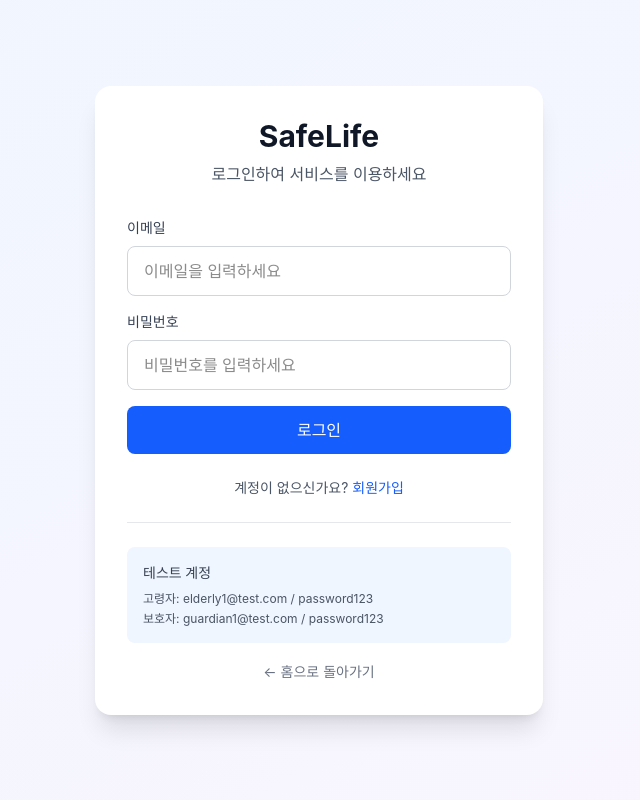
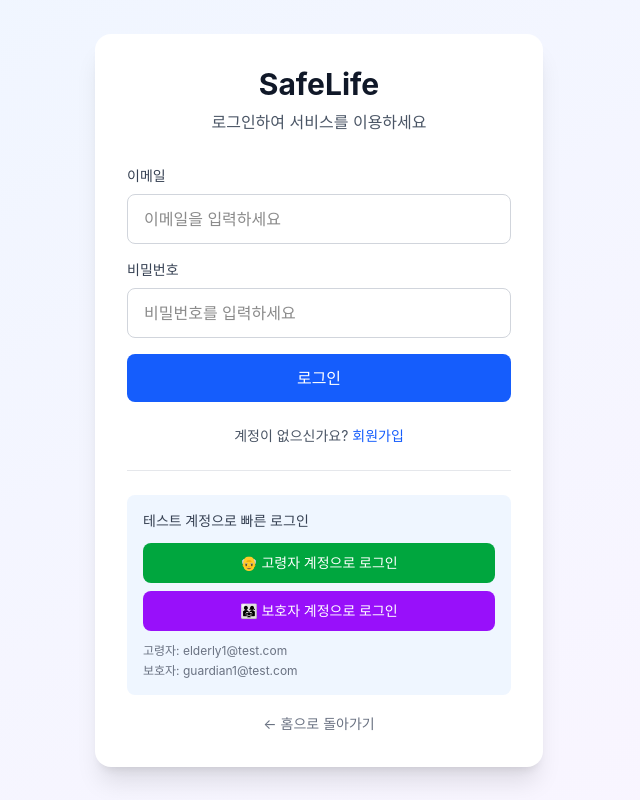
Before and after one commit to yonghwan1106/ai_life_solution_challenge, a Next.js app in the folder safelife-platform/: page /login in a window 1280 px wide. Shown: the whole page, without its empty margins (321-961 px from the left). Built offline with nearby package versions, Linux system fonts and the light colour scheme; no server answers; what pocketbase would draw is missing.

Commit message:
Add one-click test account login buttons
- Add handleTestLogin function for quick test account access
- Add elderly account login button (green)
- Add guardian account login button (purple)
- Keep email info visible for reference

```diff
--- a/safelife-platform/app/login/page.tsx
+++ b/safelife-platform/app/login/page.tsx
@@ -23,6 +23,21 @@ export default function LoginPage() {
     } catch (err: any) {
       console.error('Login error:', err)
       setError(err.message || '로그인에 실패했습니다. 이메일과 비밀번호를 확인해주세요.')
+    } finally {
+      setLoading(false)
+    }
+  }
+
+  const handleTestLogin = async (testEmail: string, testPassword: string) => {
+    setError('')
+    setLoading(true)
+
+    try {
+      await auth.signIn(testEmail, testPassword)
+      router.push('/dashboard')
+    } catch (err: any) {
+      console.error('Login error:', err)
+      setError(err.message || '로그인에 실패했습니다.')
     } finally {
       setLoading(false)
     }
@@ -93,10 +108,26 @@ export default function LoginPage() {
 
         <div className="mt-6 pt-6 border-t border-gray-200">
           <div className="bg-blue-50 p-4 rounded-lg">
-            <p className="text-sm text-gray-700 font-medium mb-2">테스트 계정</p>
-            <div className="space-y-1 text-xs text-gray-600">
-              <p>고령자: elderly1@test.com / password123</p>
-              <p>보호자: guardian1@test.com / password123</p>
+            <p className="text-sm text-gray-700 font-medium mb-3">테스트 계정으로 빠른 로그인</p>
+            <div className="space-y-2">
+              <button
+                onClick={() => handleTestLogin('elderly1@test.com', 'password123')}
+                disabled={loading}
+                className="w-full bg-green-600 text-white py-2.5 rounded-lg font-medium hover:bg-green-700 disabled:bg-gray-400 disabled:cursor-not-allowed transition-colors text-sm"
+              >
+                👴 고령자 계정으로 로그인
+              </button>
+              <button
+                onClick={() => handleTestLogin('guardian1@test.com', 'password123')}
+                disabled={loading}
+                className="w-full bg-purple-600 text-white py-2.5 rounded-lg font-medium hover:bg-purple-700 disabled:bg-gray-400 disabled:cursor-not-allowed transition-colors text-sm"
+              >
+                👨‍👩‍👧 보호자 계정으로 로그인
+              </button>
+            </div>
+            <div className="mt-3 space-y-1 text-xs text-gray-500">
+              <p>고령자: elderly1@test.com</p>
+              <p>보호자: guardian1@test.com</p>
             </div>
           </div>
         </div>
```
